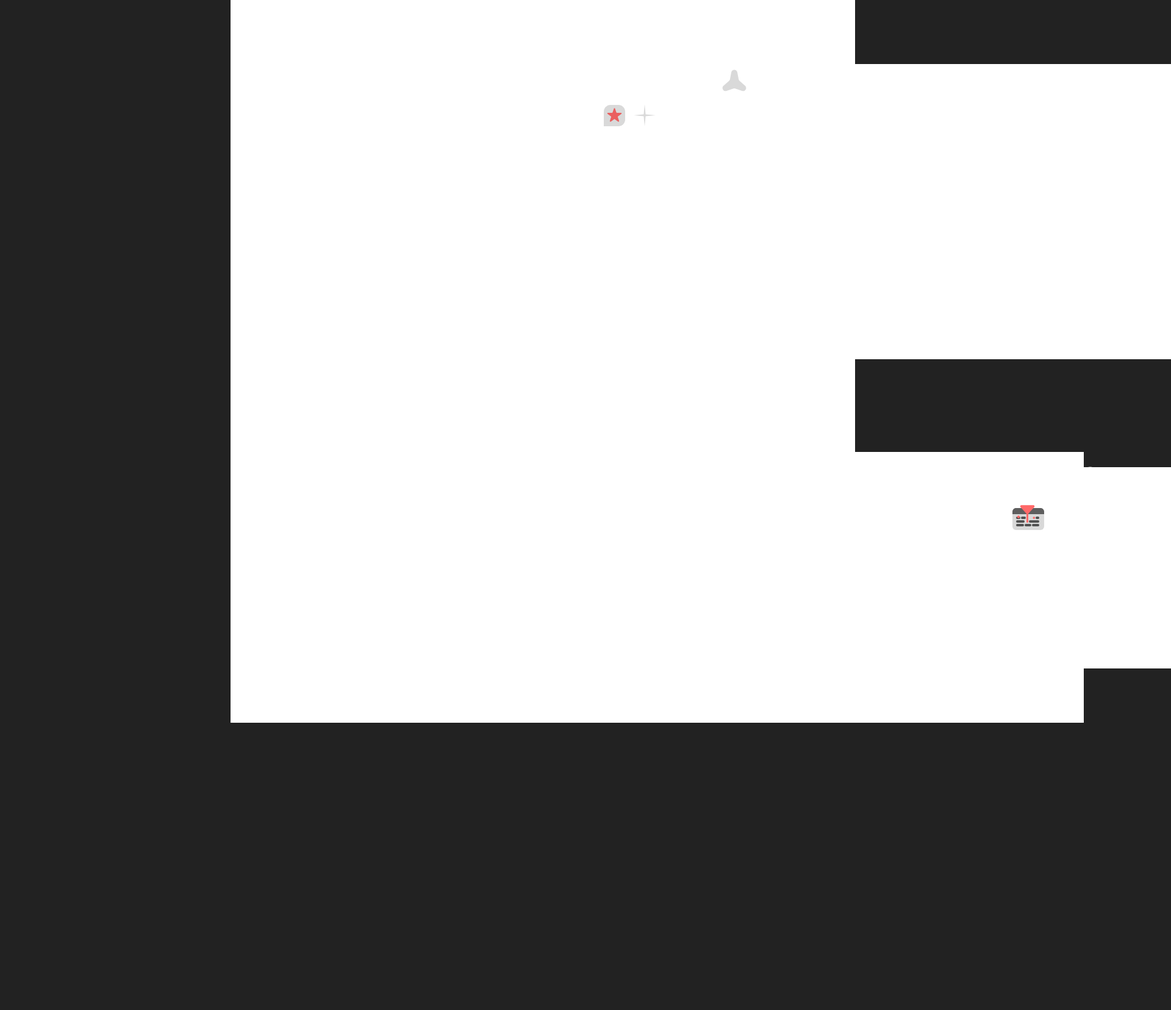
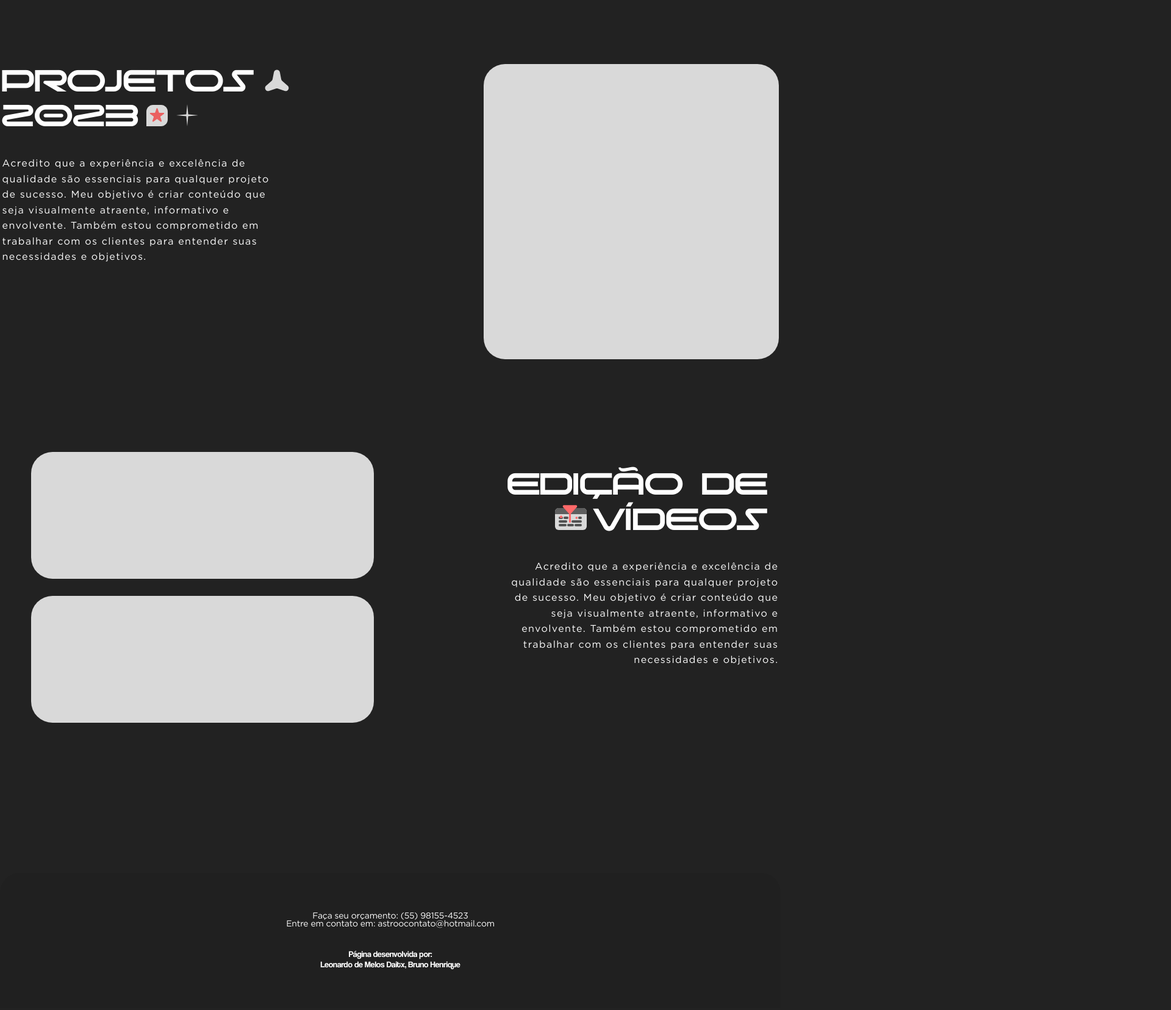
Before and after one commit to yleosamp/astro_portfolio, a website built with Vite: page index.html in a window 1280 px wide. Shown: the part 921-2577 px from the top of the page at 61% size, 1920 px wide, since content can reach past the window. Before the commit the page ends 2259 px from the top, so only its background shows below. Built offline with nearby package versions, Linux system fonts and the light colour scheme; what @rive-app/canvas would draw is missing.

Commit message:
Missing More Animations

```diff
--- a/index.html
+++ b/index.html
@@ -22,7 +22,7 @@
     <div id="app">
       <section class="welcome">
         <div class="astro-svg">
-          <span></span>
+          <span> </span>
 
           <div class="texts">
             <h1>Bem-vindo</h1>
@@ -61,11 +61,11 @@
               </p>
             </div>
 
-            <div class="image-rectangle"></div>
+            <div class="image-rectangle" id="image-rectangle"></div>
           </div>
 
           <div class="videos">
-            <div class="images">
+            <div class="images" id="video-images">
               <div class="videos-images"></div>
               <div class="videos-images"></div>
             </div>
@@ -91,9 +91,22 @@
       </section>
     </div>
 
+    <footer>
+      <p class="contato">
+        Faça seu orçamento: (55) 98155-4523 <br />Entre em contato em:
+        astroocontato@hotmail.com
+      </p>
+
+      <p class="dev">
+        Página desenvolvida por: <br />
+        Leonardo de Melos Daitx, Bruno Henrique
+      </p>
+    </footer>
+
     <canvas id="canvas"></canvas>
 
-    <script type="module" src="main.js"></script>
+    <script type="module" src="/main.js"></script>
     <script src="https://unpkg.com/@rive-app/canvas@2.1.0"></script>
+    <script src="https://ajax.googleapis.com/ajax/libs/jquery/2.1.1/jquery.min.js"></script>
   </body>
 </html>
--- a/main.js
+++ b/main.js
@@ -6,6 +6,7 @@ import "/public/styles/welcome-section.css";
 import "/public/styles/projects-section.css";
 import "/public/styles/keyframes.css";
 import "/public/styles/navbar.css";
+import "/public/styles/footer.css";
 
+import "/public/scripts/anime.js";
 import "/public/scripts/rive.js";
-import "/public/scripts/anime.min.js";
--- /dev/null
+++ b/public/scripts/anime.js
@@ -0,0 +1,70 @@
+import anime from "animejs";
+
+function rectangle() {
+  anime({
+    targets: "#image-rectangle",
+    borderRadius: ["200%", "35px"],
+    duration: 400,
+    scale: ["0%", "100%"],
+    backgroundColor: "#d9d9d9",
+    easing: "spring(1, 80, 10, 0)",
+  });
+
+  observer.disconnect();
+}
+
+function video() {
+  anime({
+    targets: ".videos-images",
+    duration: 600,
+    scaleX: ["0%", "100%"],
+    backgroundColor: "#d9d9d9",
+    easing: "easeInOutCirc",
+  });
+
+  observer2.disconnect();
+}
+
+/* === OBSERVANDO IMAGE === */
+
+// Crie uma instância do IntersectionObserver
+const options = {
+  /* Configuração default.  */
+  root: null,
+  rootMargin: "0px",
+  threshold: [0],
+};
+
+const image = document.querySelector("#image-rectangle");
+
+const observer = new IntersectionObserver((entries) => {
+  entries.forEach((entry) => {
+    if (entry.isIntersecting) {
+      // O elemento está visível na viewport
+      // Execute a função e desconecte o observador
+      rectangle();
+    }
+  });
+}, options);
+
+// Inicie a observação do elemento
+observer.observe(image);
+
+/* === OBSERVANDO VIDEO === */
+
+const elementoObservado2 = document.querySelector("#video-images");
+
+const observer2 = new IntersectionObserver((entries) => {
+  entries.forEach((entry2) => {
+    if (entry2.isIntersecting) {
+      // O elemento está visível na viewport
+      // Execute a função e desconecte o observador
+      video();
+    }
+  });
+}, options);
+
+// Inicie a observação do elemento
+observer2.observe(elementoObservado2);
+
+/* === TRACKING === */
--- /dev/null
+++ b/public/styles/footer.css
@@ -0,0 +1,42 @@
+footer {
+  background-color: #202020;
+
+  width: 100%;
+  height: 222px;
+
+  display: flex;
+  flex-direction: column;
+  justify-content: center;
+  align-items: center;
+
+  margin-top: 246px;
+
+  margin-bottom: -150px;
+
+  border-top-left-radius: 33px;
+  border-top-right-radius: 33px;
+}
+
+footer > .contato {
+  color: #fff;
+  text-align: center;
+  font-family: "Gotham";
+  font-size: 14px;
+  font-style: normal;
+  font-weight: 400;
+  line-height: normal;
+  letter-spacing: -0.21px;
+}
+
+footer > .dev {
+  color: #fff;
+  text-align: center;
+  font-family: "Coolvetica-Regular";
+  font-size: 14px;
+  font-style: normal;
+  font-weight: 400;
+  line-height: normal;
+  letter-spacing: -0.21px;
+
+  margin-top: 33px;
+}
--- a/public/styles/projects-section.css
+++ b/public/styles/projects-section.css
@@ -47,7 +47,7 @@
   width: 484px;
   height: 484px;
 
-  background-color: #d9d9d9;
+  background-color: rgba(34, 34, 34, 100);
   border-radius: 35px;
 }
 
@@ -108,7 +108,7 @@
 
   border-radius: 35px;
 
-  background-color: #d9d9d9;
+  background-color: rgba(34, 34, 34, 100);
 }
 
 .videos > .texts > h1 > img {
--- a/public/styles/style.css
+++ b/public/styles/style.css
@@ -6,7 +6,7 @@
 
 body {
   background-color: rgba(34, 34, 34, 100);
-  overflow-x: h;
+  overflow-x: hidden;
 }
 
 #app {
@@ -20,3 +20,10 @@ body {
 
   margin: auto;
 }
+
+.eye {
+  width: 30px;
+  height: 30px;
+  position: relative;
+  display: inline-block;
+}
```
Also changed, not shown: public/styles/reset.css (+101 -21 lines), public/scripts/anime.min.js (deleted).
